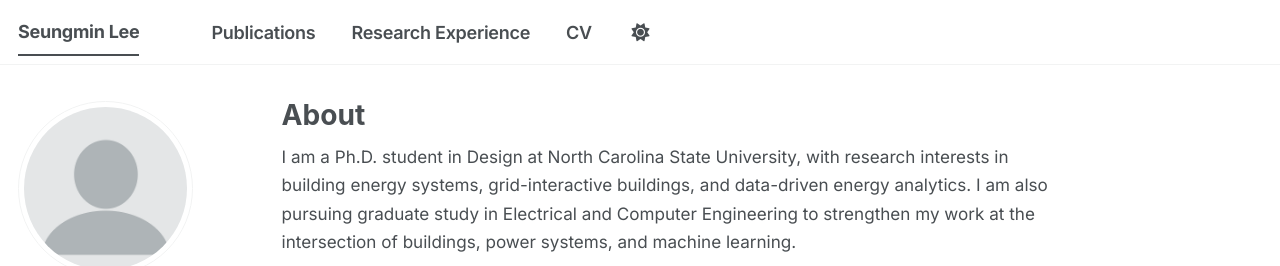
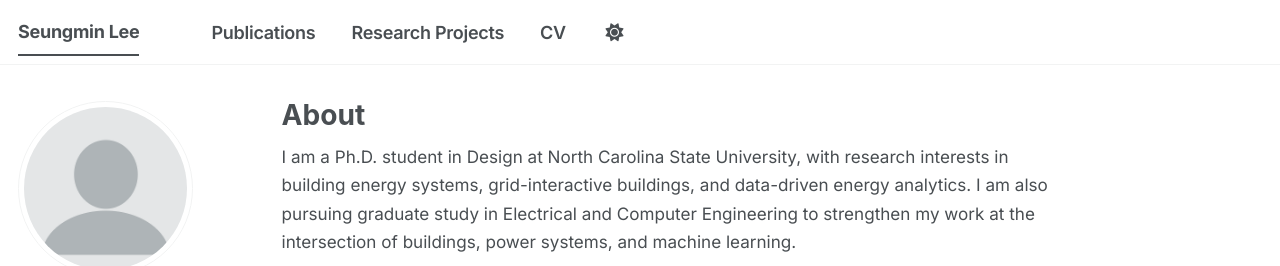
Before and after one commit to seungmi-nii/seungmi-nii.github.io, a Jekyll site: the page built from _pages/about.md, in a window 1280 px wide. Shown: the top 266 px of the page. Built offline with Jekyll 4.4.1, drawn with Linux system fonts in a browser that asks for light colours; a style sheet for code colours, icons or effects is not loaded.

Commit message:
Replace 'Research Experience' with 'Research Projects'

```diff
--- a/_data/navigation.yml
+++ b/_data/navigation.yml
@@ -11,8 +11,8 @@ main:
   - title: "Publications"
     url: /publications/
 
-  - title: "Research Experience"
-    url: /Research Experience/
+  - title: "Research Projects"
+    url: /Research Projects/
 
   - title: "CV"
     url: /cv/
```
